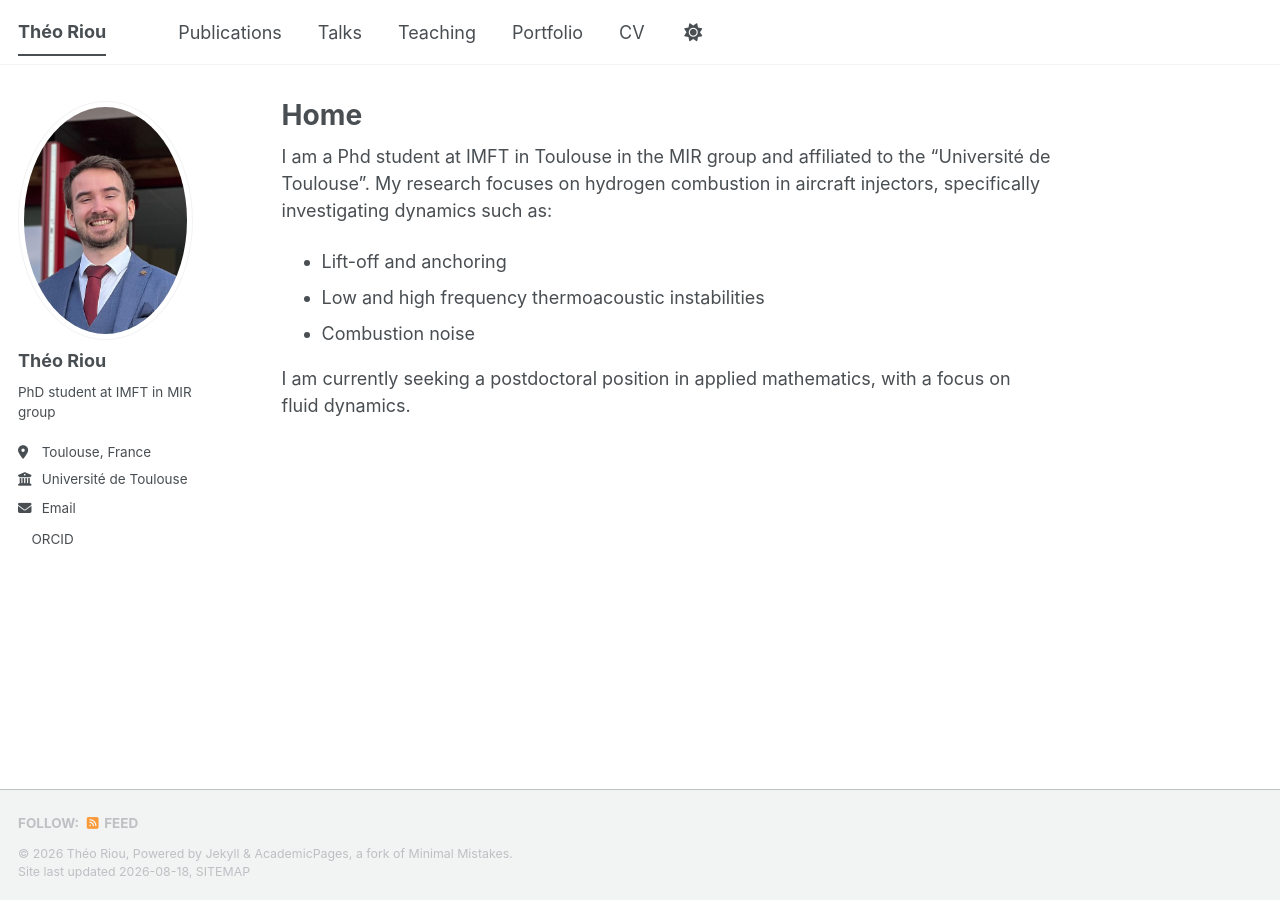
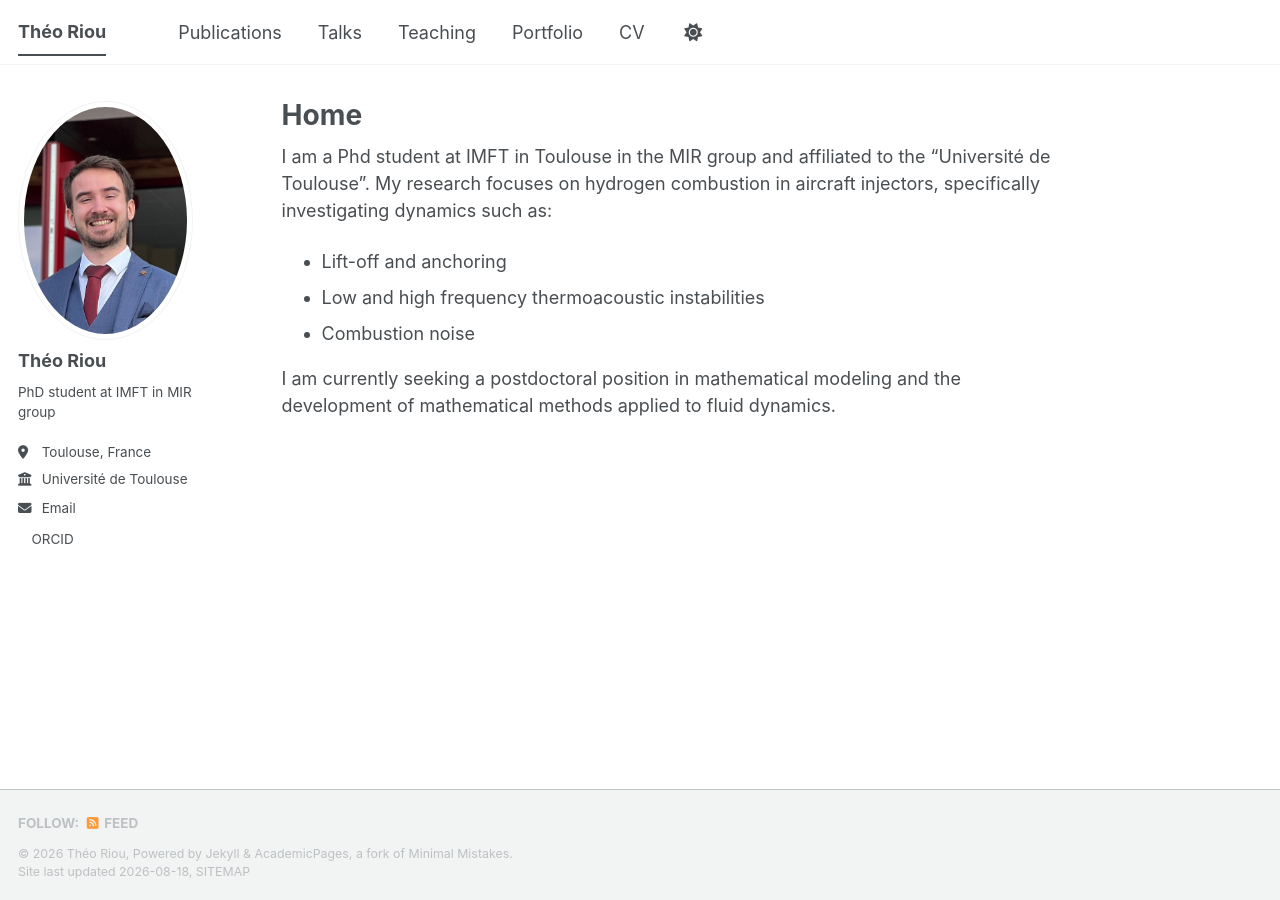
Before and after one commit to thriou/thriou.github.io, a Jekyll site: the page built from _pages/about.md, in a window 1280 px wide. Built offline with Jekyll 4.4.1, drawn with Linux system fonts in a browser that asks for light colours; a style sheet for code colours, icons or effects is not loaded.

Commit message:
Update about.md

```diff
--- a/_pages/about.md
+++ b/_pages/about.md
@@ -13,4 +13,4 @@
 - Low and high frequency thermoacoustic instabilities
 - Combustion noise
 
-I am currently seeking a postdoctoral position in applied mathematics, with a focus on fluid dynamics.
+I am currently seeking a postdoctoral position in mathematical modeling and the development of mathematical methods applied to fluid dynamics.
```
